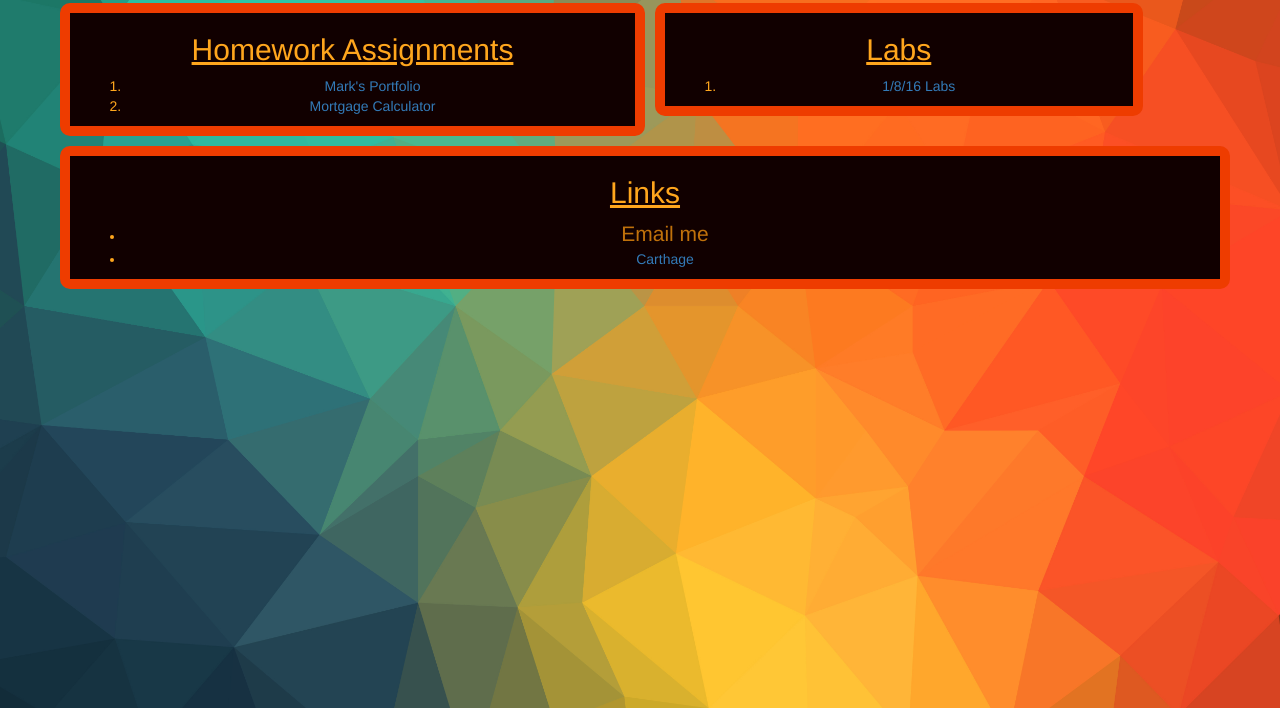
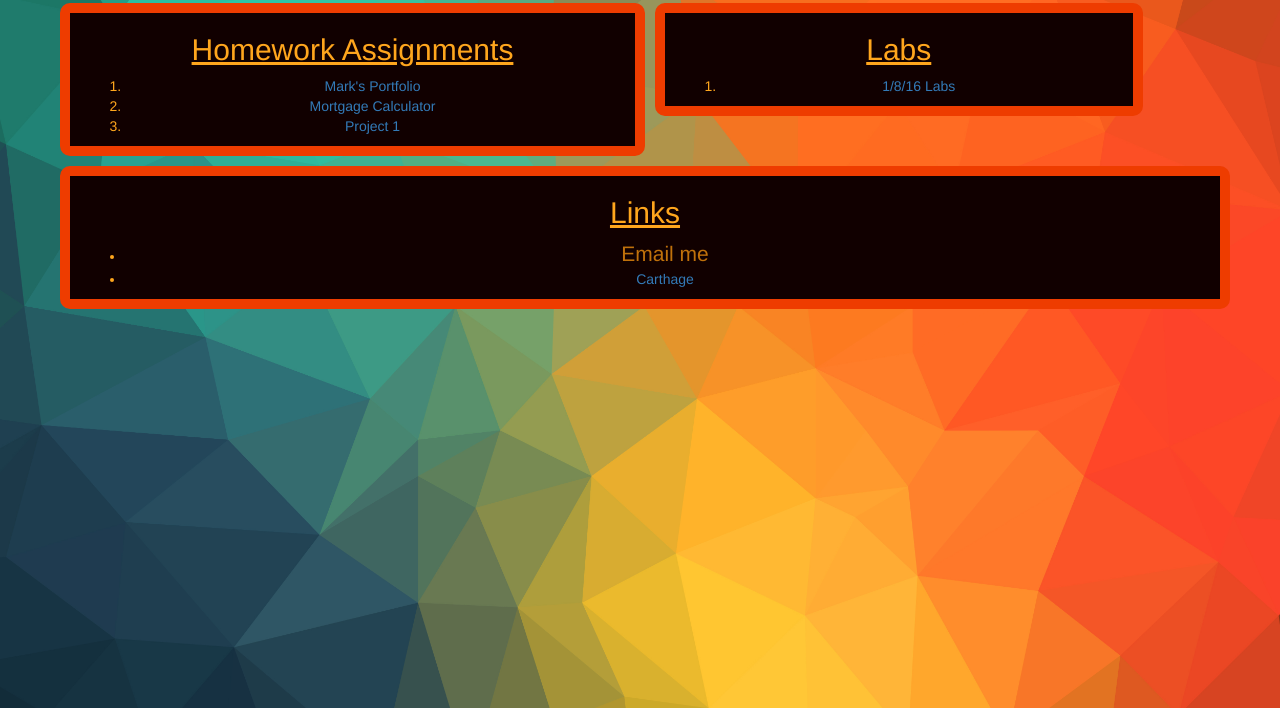
Before and after one commit to jlarson4/jlarson4.github.io, a plain HTML site: page index.html in a window 1280 px wide. Shown: the part 92-800 px from the top of the page. Drawn offline with nearby package versions, Linux system fonts and the light colour scheme.

Commit message:
added to index

```diff
--- a/index.html
+++ b/index.html
@@ -38,6 +38,10 @@
 						<li>
 							<a href="Homework2/mortgageCalculator.html" target="blank"> <span>Mortgage Calculator </span></a>
 						</li>
+
+						<li>
+							<a href="Project1/tennisApp.html" target="blank"> <span>Project 1 </span></a>
+						</li>
 					</ol>
 				</div>
 
```
